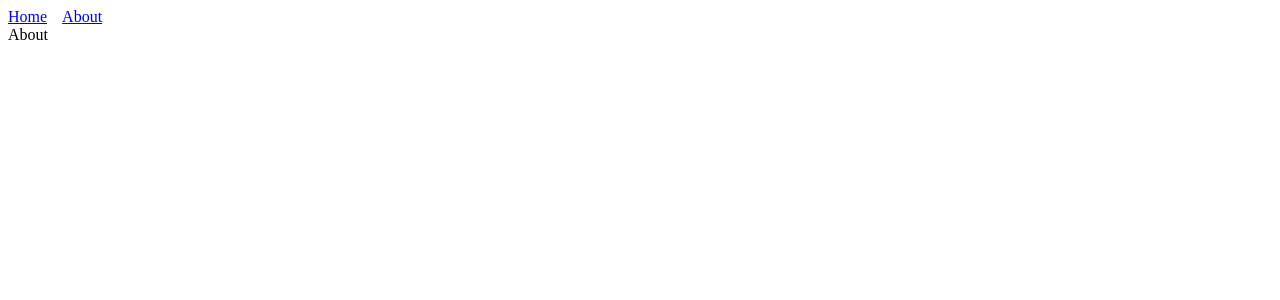
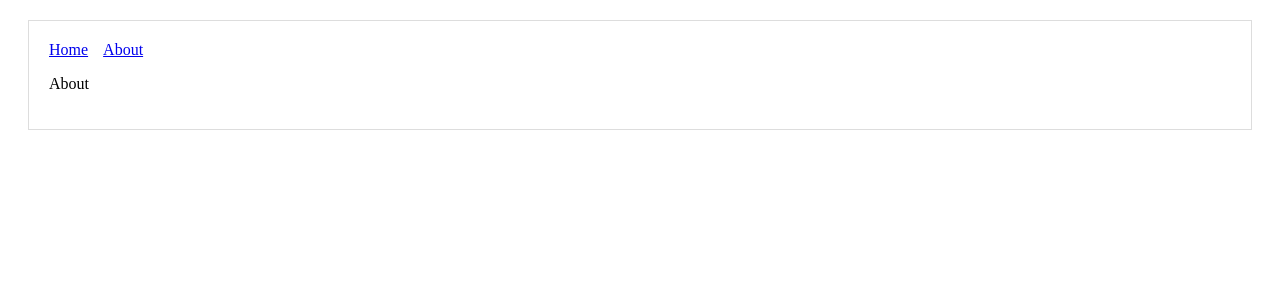
Before and after one commit to Produck/nextjs-tutorial, a Next.js app: page /about in a window 1280 px wide. Shown: the top 300 px of the page. Built offline with nearby package versions, Linux system fonts and the light colour scheme.

Commit message:
using the Layout component

```diff
--- a/pages/about.js
+++ b/pages/about.js
@@ -1,8 +1,7 @@
-import Header from "../components/Header";
+import Layout from "../components/Layout";
 
 export default () => (
-  <div>
-    <Header />
-    About
-  </div>
+  <Layout>
+    <p>About</p>
+  </Layout>
 );
```
Also changed, not shown: pages/index.js (+3 -5 lines).
